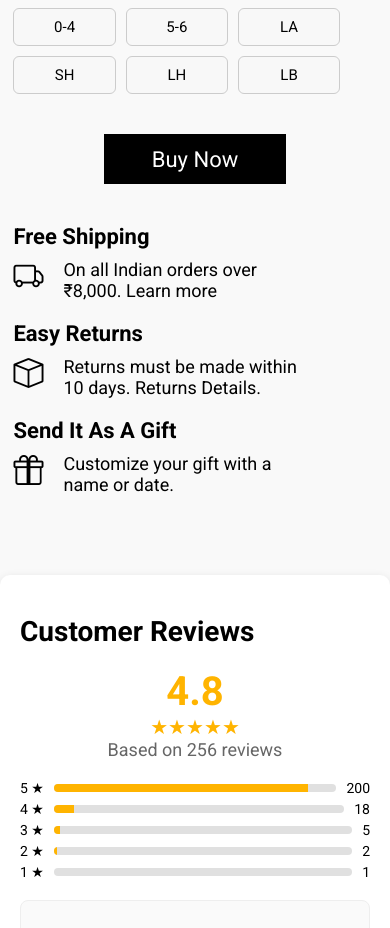
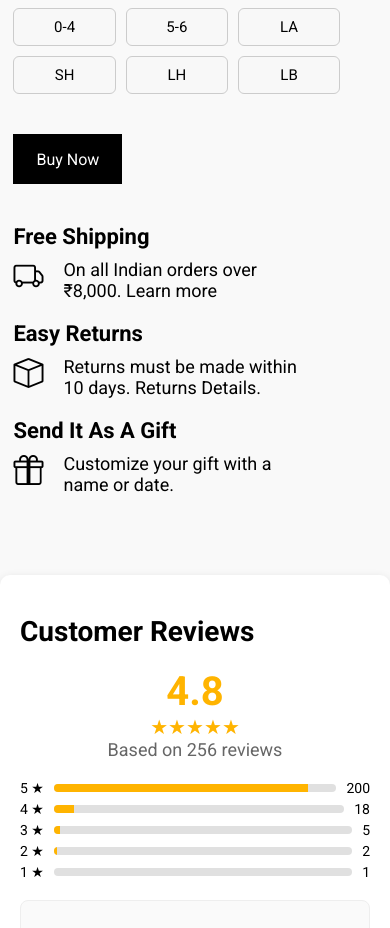
Before and after one commit to krishnaveni-08/git-xportzz, a plain HTML site: page cart.html in a window 390 px wide. Shown: the part 900-1828 px from the top of the page. Drawn offline with nearby package versions, Linux system fonts and the light colour scheme; a web font is replaced by a local one.

Commit message:
version 7

```diff
--- a/styles/cart.css
+++ b/styles/cart.css
@@ -954,10 +954,10 @@ body {
     }
 
     #add-card .container .content-container .buy {
-        width: 100%;
+        width: 50%;
         display: flex;
         align-items: center;
-        justify-content: center;
+        justify-content: start;
     }
     #add-card .container .content-container .buy a {
     width: 50%;
@@ -1062,6 +1062,11 @@ body {
     }
 }
 
+@media only screen and (max-width:528px) {
+        #add-card .container .content-container .buy a button{
+            font-size: var(--fs-20);
+    }
+}
 @media only screen and (max-width:447px) {
     #add-card .container .img-container {
         height: 100%;
@@ -1073,7 +1078,12 @@ body {
         height: 60%;
 
     }
-
+      #add-card .container .content-container .buy{
+        width: 60%;
+      }
+     #add-card .container .content-container .buy a button{
+            font-size: var(--fs-18);
+    }
     #add-card .container .arrow {
         width: 100%;
         height: 50%;
```
Also changed, not shown: styles/order.css (+7 -1 lines).
